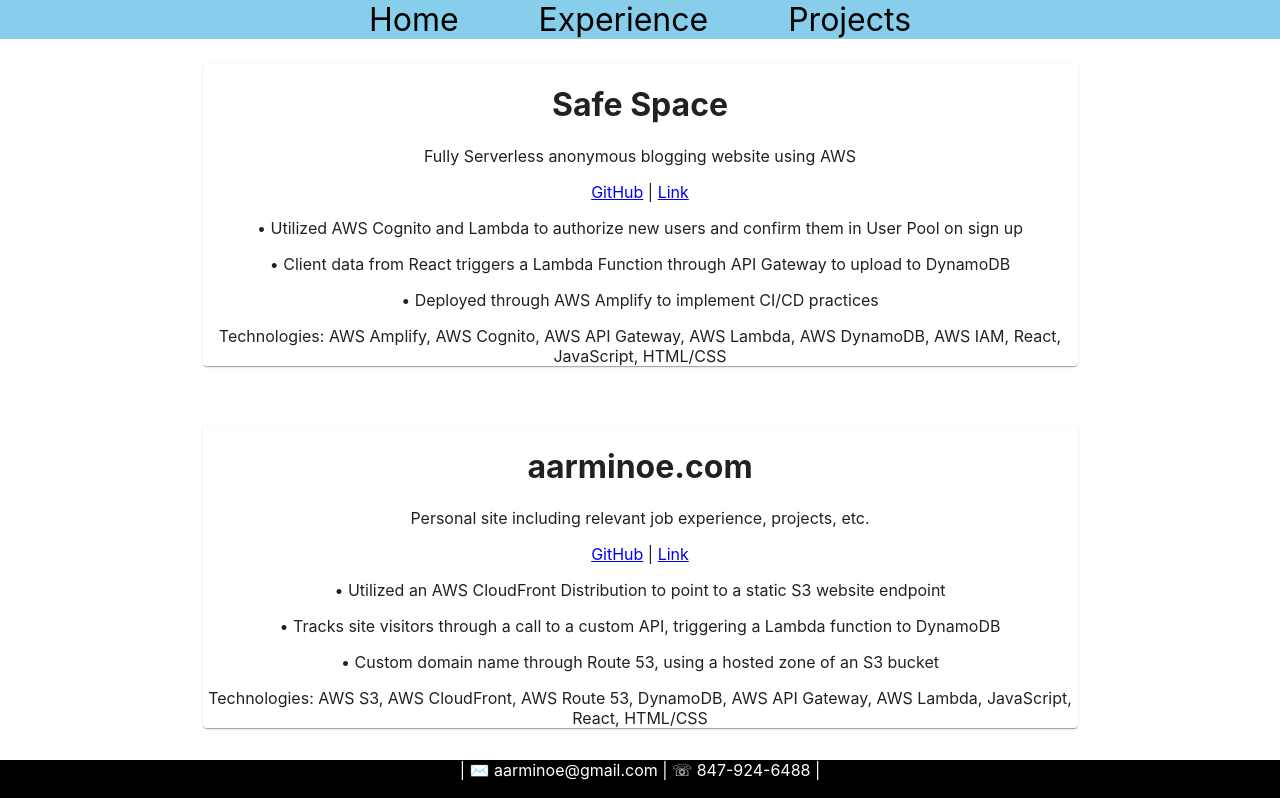
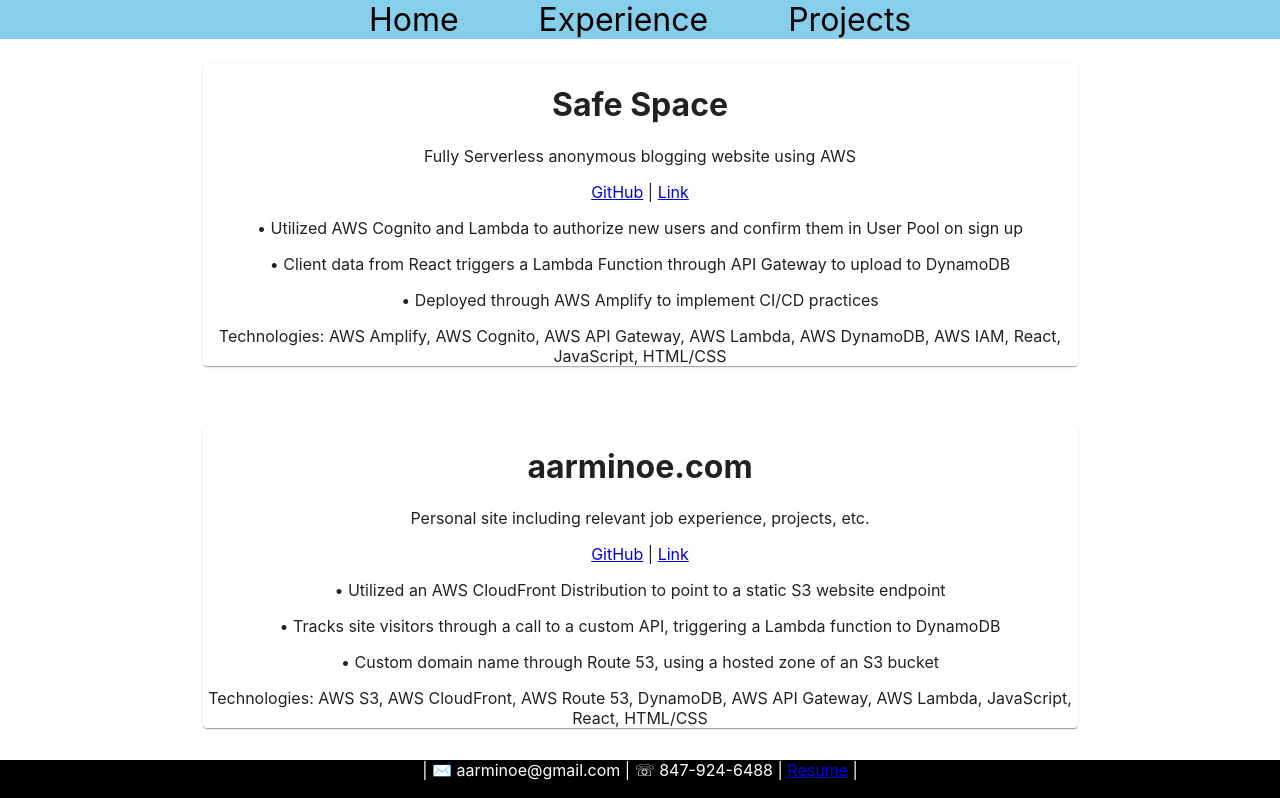
Before and after one commit to aarminoe/personal-site, a React (Create React App) app: page /projects in a window 1280 px wide. Shown: the top 798 px of the page. Built offline with nearby package versions, Linux system fonts and the light colour scheme; no server answers.

Commit message:
added resume to footer

```diff
--- a/src/Footer.js
+++ b/src/Footer.js
@@ -1,11 +1,13 @@
 import React from "react";
+import { Link } from "react-router-dom";
 
 function Bottom() {
     return(
         <div>
             <div className="contact-info">
-            | ✉️ aarminoe@gmail.com | ☏ 847-924-6488 |
+            | ✉️ aarminoe@gmail.com | ☏ 847-924-6488 | <Link to={"https://aaron-noe-personal-site.s3.amazonaws.com/Aaron+Noe+Resume+(1)+(1).pdf"}>Resume</Link> |
             </div>
+
         </div>
     )
 }
```
